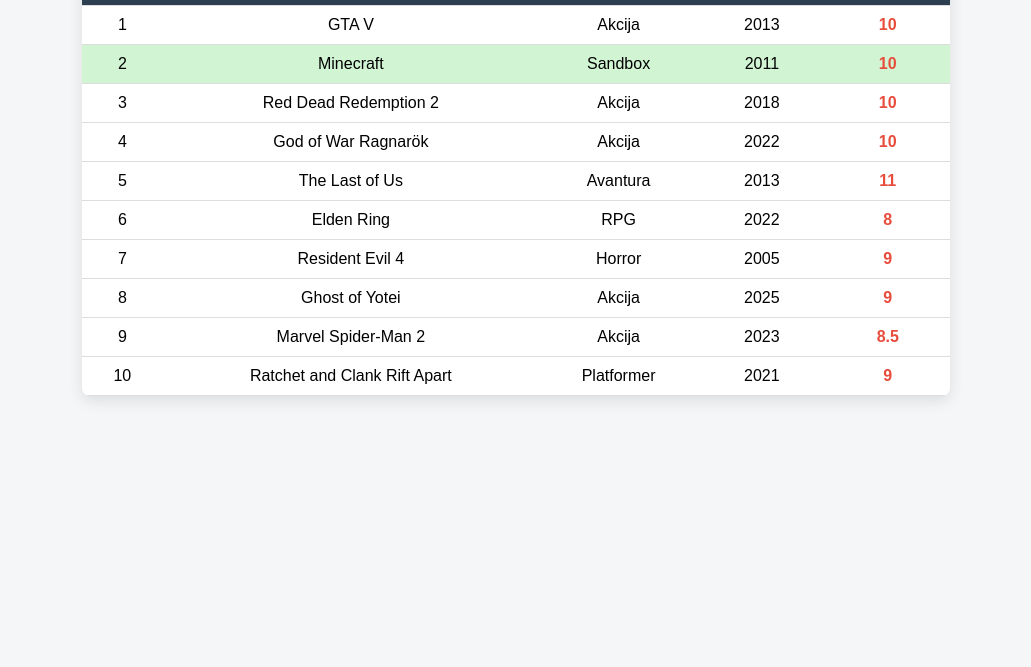
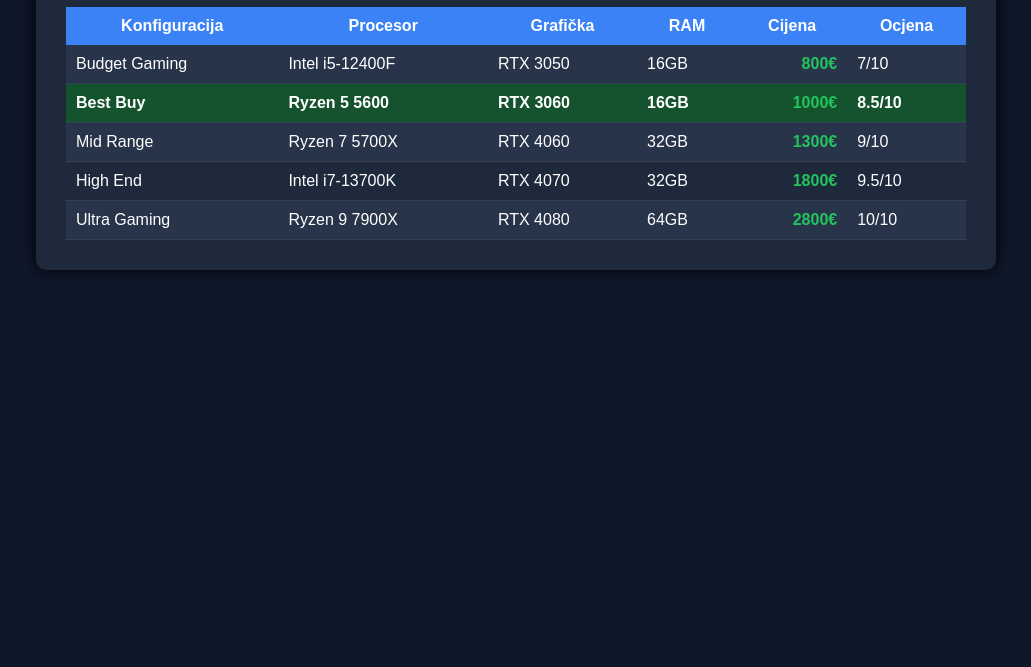
Before and after one commit to dplevnjak/Moje-omiljene-igre, a plain HTML site: page index.html in a window 1280 px wide. Shown: the part 133-800 px from the top of the page, without its empty margins (124-1155 px from the left). Drawn offline with Linux system fonts and the light colour scheme.

Commit message:
Add files via upload

```diff
--- a/index.html
+++ b/index.html
@@ -2,96 +2,71 @@
 <html lang="hr">
 <head>
     <meta charset="UTF-8">
-    <title>Top igrice</title>
+    <title>Gaming računala</title>
     <link rel="stylesheet" href="style.css">
 </head>
 <body>
 
-<h1>Mojih Top 10 igrica</h1>
+<div class="container">
+    <h1>Usporedba gaming računala</h1>
 
-<table>
-    <thead>
+    <table>
         <tr>
-            <th>Rbr</th>
-            <th>Naziv igrice</th>
-            <th>Žanr</th>
-            <th>Godina</th>
+            <th>Konfiguracija</th>
+            <th>Procesor</th>
+            <th>Grafička</th>
+            <th>RAM</th>
+            <th>Cijena</th>
             <th>Ocjena</th>
         </tr>
-    </thead>
-    <tbody>
+
         <tr>
-            <td>1</td>
-            <td>GTA V</td>
-            <td>Akcija</td>
-            <td>2013</td>
-            <td class="ocjena">10</td>
+            <td>Budget Gaming</td>
+            <td>Intel i5-12400F</td>
+            <td>RTX 3050</td>
+            <td>16GB</td>
+            <td class="cijena">800€</td>
+            <td>7/10</td>
         </tr>
-        <tr class="najdraza">
-            <td>2</td>
-            <td>Minecraft</td>
-            <td>Sandbox</td>
-            <td>2011</td>
-            <td class="ocjena">10</td>
+
+        <tr class="preporuceno">
+            <td>Best Buy</td>
+            <td>Ryzen 5 5600</td>
+            <td>RTX 3060</td>
+            <td>16GB</td>
+            <td class="cijena">1000€</td>
+            <td>8.5/10</td>
         </tr>
+
         <tr>
-            <td>3</td>
-            <td>Red Dead Redemption 2</td>
-            <td>Akcija</td>
-            <td>2018</td>
-            <td class="ocjena">10</td>
+            <td>Mid Range</td>
+            <td>Ryzen 7 5700X</td>
+            <td>RTX 4060</td>
+            <td>32GB</td>
+            <td class="cijena">1300€</td>
+            <td>9/10</td>
         </tr>
+
         <tr>
-            <td>4</td>
-            <td>God of War Ragnarök</td>
-            <td>Akcija</td>
-            <td>2022</td>
-            <td class="ocjena">10</td>
+            <td>High End</td>
+            <td>Intel i7-13700K</td>
+            <td>RTX 4070</td>
+            <td>32GB</td>
+            <td class="cijena">1800€</td>
+            <td>9.5/10</td>
         </tr>
+
         <tr>
-            <td>5</td>
-            <td>The Last of Us</td>
-            <td>Avantura</td>
-            <td>2013</td>
-            <td class="ocjena">11</td>
+            <td>Ultra Gaming</td>
+            <td>Ryzen 9 7900X</td>
+            <td>RTX 4080</td>
+            <td>64GB</td>
+            <td class="cijena">2800€</td>
+            <td>10/10</td>
         </tr>
-        <tr>
-            <td>6</td>
-            <td>Elden Ring</td>
-            <td>RPG</td>
-            <td>2022</td>
-            <td class="ocjena">8</td>
-        </tr>
-        <tr>
-            <td>7</td>
-            <td>Resident Evil 4</td>
-            <td>Horror</td>
-            <td>2005</td>
-            <td class="ocjena">9</td>
-        </tr>
-        <tr>
-            <td>8</td>
-            <td>Ghost of Yotei</td>
-            <td>Akcija</td>
-            <td>2025</td>
-            <td class="ocjena">9</td>
-        </tr>
-        <tr>
-            <td>9</td>
-            <td>Marvel Spider-Man 2</td>
-            <td>Akcija</td>
-            <td>2023</td>
-            <td class="ocjena">8.5</td>
-        </tr>
-        <tr>
-            <td>10</td>
-            <td>Ratchet and Clank Rift Apart</td>
-            <td>Platformer</td>
-            <td>2021</td>
-            <td class="ocjena">9</td>
-        </tr>
-    </tbody>
-</table>
+
+    </table>
+</div>
 
 </body>
 </html>
--- a/style.css
+++ b/style.css
@@ -1,48 +1,54 @@
 body {
-    font-family: Arial, sans-serif;
-    background-color: #f4f6f8;
-    text-align: center;
     margin: 0;
-    padding: 20px;
+    padding: 30px;
+    font-family: Arial;
+    background-color: #0f172a;
+    color: white;
+}
+
+.container {
+    max-width: 900px;
+    margin: auto;
+    background-color: #1e293b;
+    padding: 30px;
+    border-radius: 10px;
+    box-shadow: 0 0 15px black;
 }
 
 h1 {
-    color: #2c3e50;
+    text-align: center;
 }
 
 table {
-    margin: 20px auto;
+    width: 100%;
     border-collapse: collapse;
-    width: 70%;
-    background-color: white;
-    border-radius: 8px;
-    overflow: hidden;
-    box-shadow: 0 5px 15px rgba(0,0,0,0.1);
 }
 
-thead {
-    background-color: #2c3e50;
-    color: white;
+th {
+    background-color: #3b82f6;
+    padding: 10px;
 }
 
-th, td {
+td {
     padding: 10px;
-    border-bottom: 1px solid #ddd;
+    border-bottom: 1px solid #334155;
 }
 
-tbody tr:hover {
-    background-color: #ecf0f1;
+tr:nth-child(even) {
+    background-color: #273449;
 }
 
-.najdraza {
-    background-color: #d1f5d3;
+tr:hover {
+    background-color: #334155;
 }
 
-.ocjena {
+.cijena {
+    text-align: right;
     font-weight: bold;
-    color: #e74c3c;
+    color: #22c55e;
 }
 
-.ocjena:hover {
-    color: #27ae60;
+.preporuceno {
+    background-color: #14532d;
+    font-weight: bold;
 }
```
